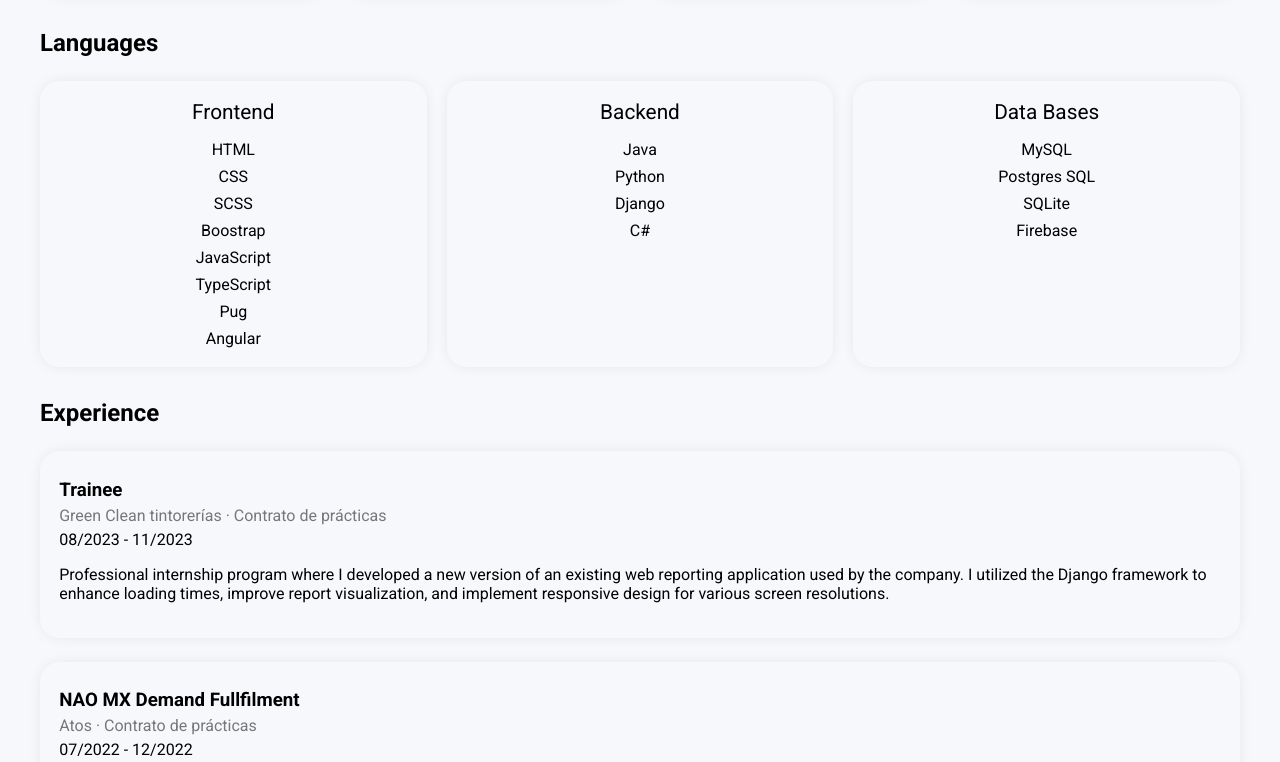
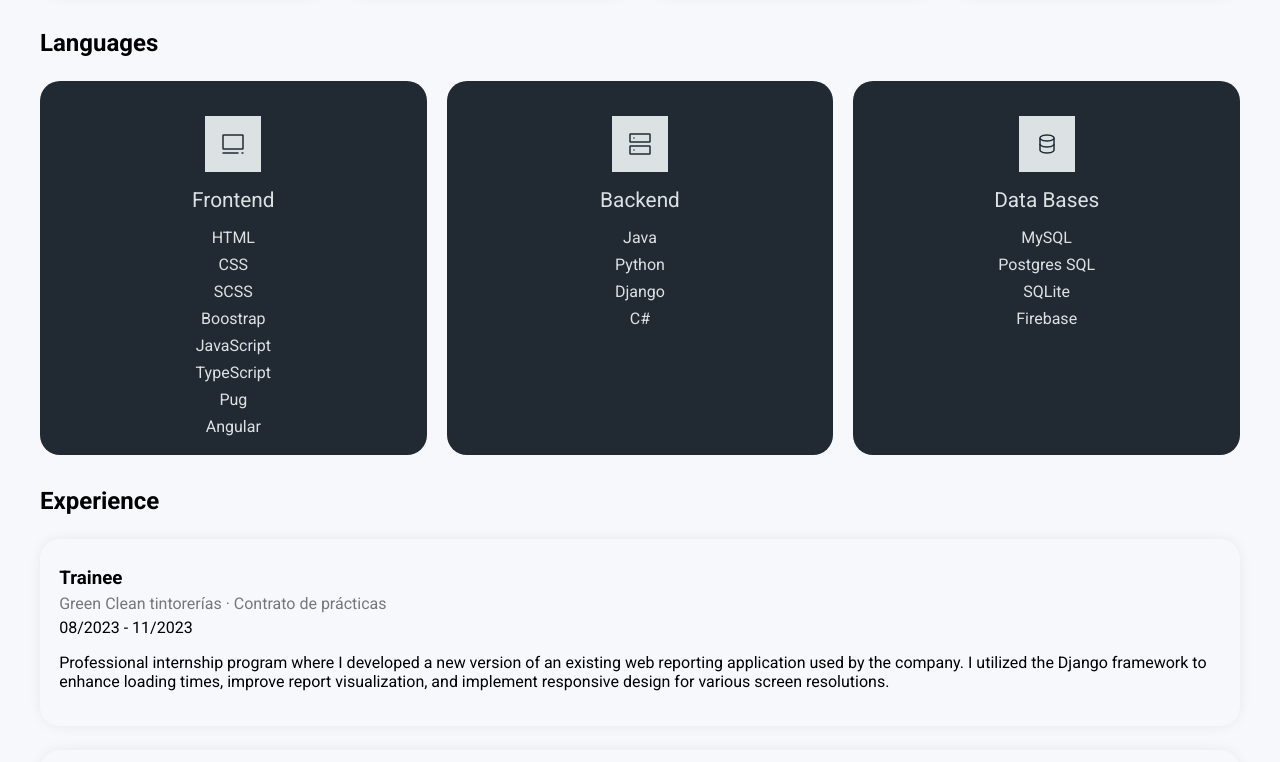
Before and after one commit to luislealhdz/Portfolio, a website built with Vite: page index.html in a window 1280 px wide. Shown: the part 1480-2242 px from the top of the page. Built offline with nearby package versions, Linux system fonts and the light colour scheme.

Commit message:
📋 UPDATE / Update languages section

```diff
--- a/index.html
+++ b/index.html
@@ -100,6 +100,9 @@
     <h2 class="languages__title">Languages</h2>
     <div class="languages__container">
       <article class="languages__card">
+        <div>
+          <img class="languages__card__icon" src="./public/front.svg" alt="">
+        </div>
         <p class="languages__tech">Frontend</p>
         <ul class="languages__stack">
           <li>HTML</li>
@@ -113,6 +116,9 @@
         </ul>
       </article>
       <article class="languages__card">
+        <div>
+          <img class="languages__card__icon" src="./public/back.svg" alt="">
+        </div>
         <p class="languages__tech">Backend</p>
         <ul class="languages__stack">
           <li>Java</li>
@@ -122,6 +128,9 @@
         </ul>
       </article>
       <article class="languages__card">
+        <div>
+          <img class="languages__card__icon" src="./public/database.svg" alt="">
+        </div>
         <p class="languages__tech">Data Bases</p>
         <ul class="languages__stack">
           <li>MySQL</li>
--- a/style.css
+++ b/style.css
@@ -190,9 +190,21 @@ body {
 }
 
 .languages__card {
-    box-shadow: 0px 0px 15px -3px rgba(0, 0, 0, 0.1);
+    background-color: var(--black);
     padding: 1.2rem;
     border-radius: 20px;
+}
+
+.languages__card p,
+li {
+    color: var(--white);
+}
+
+.languages__card__icon {
+    background-color: var(--white);
+    padding: 1rem;
+    display: block;
+    margin: 1rem auto;
 }
 
 .languages__tech {
```
Also changed, not shown: public/back.svg (added), public/database.svg (added), public/front.svg (added).
